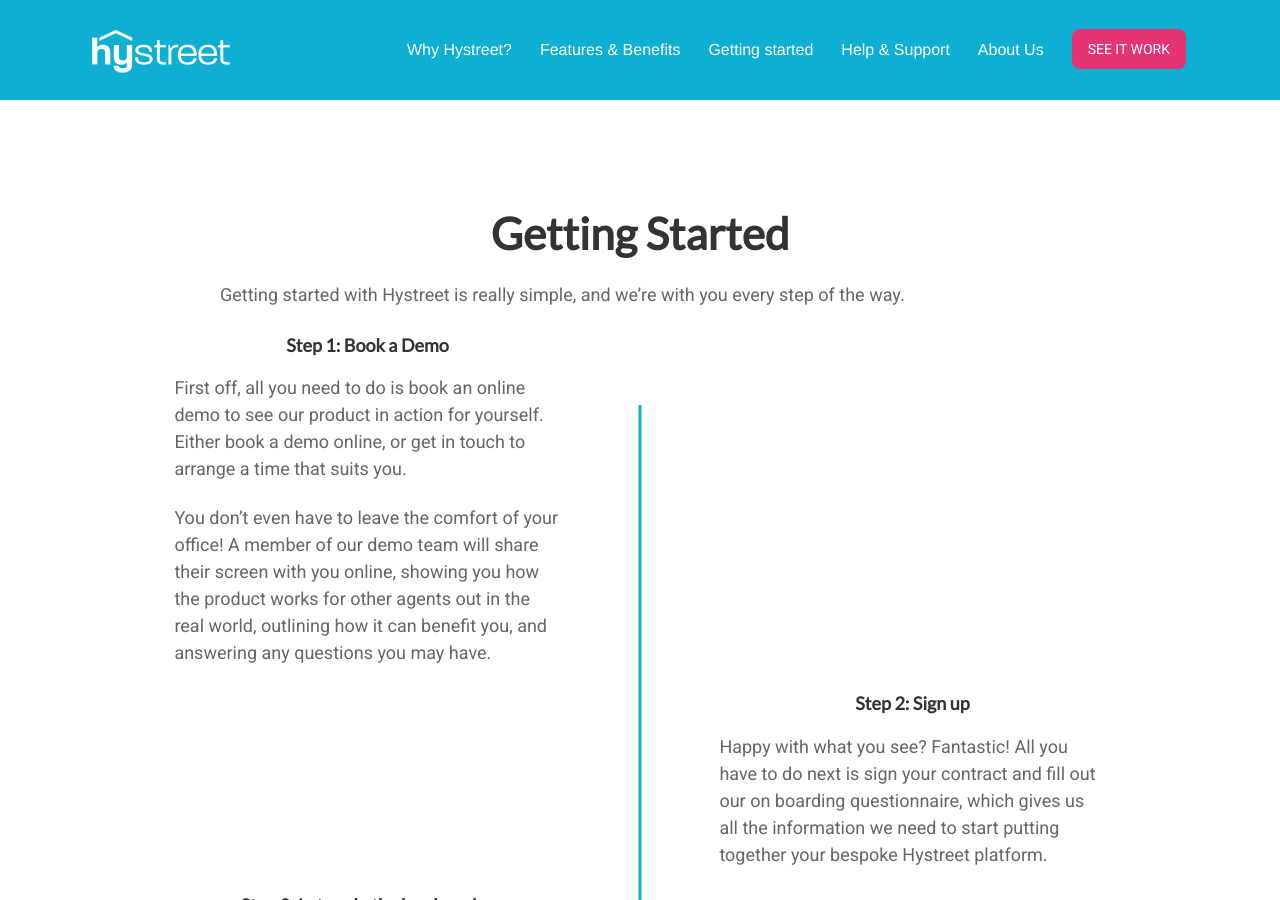
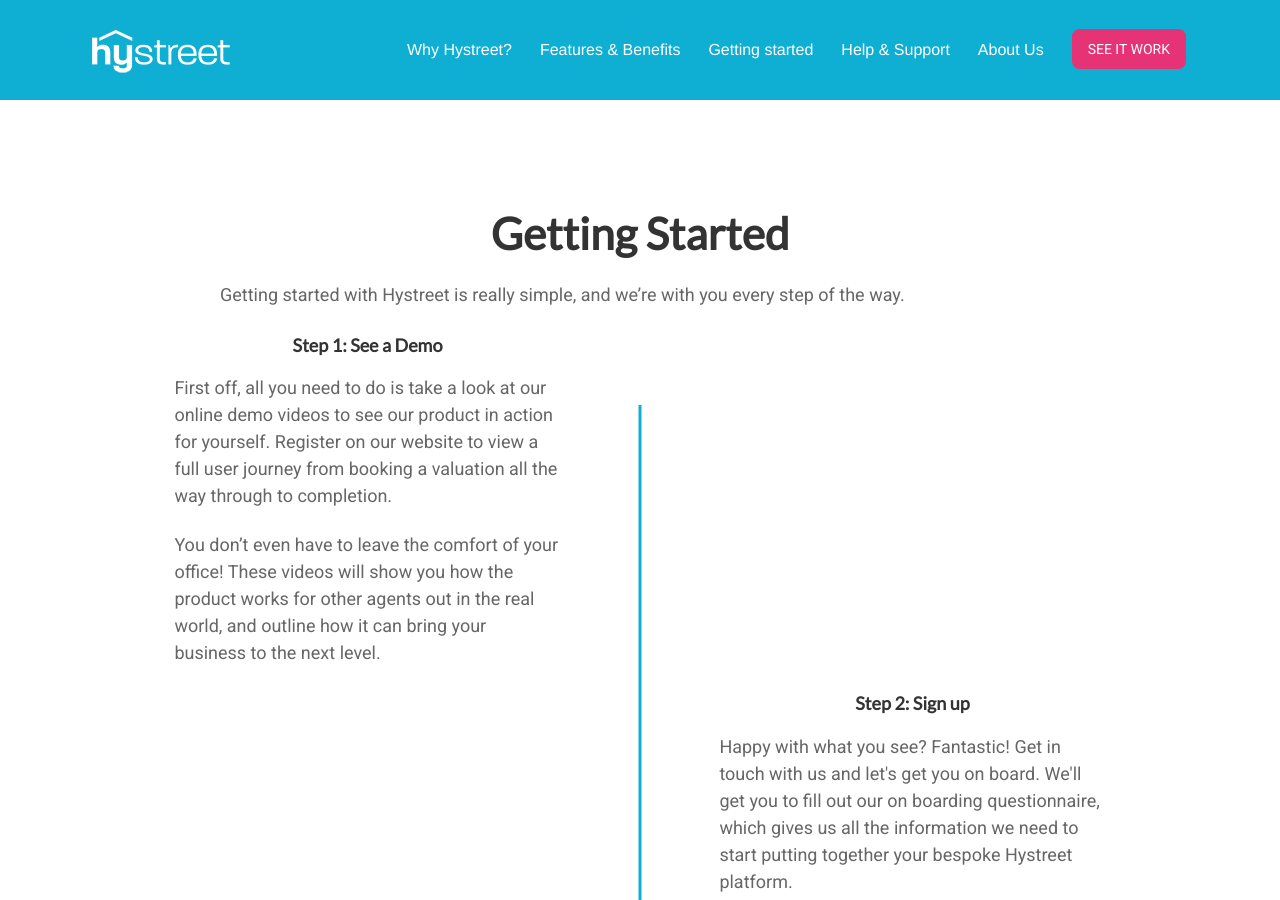
Before and after one commit to hystreet/hystreet.github.io, a Jekyll site: the page built from support/getting-started/index.html, in a window 1280 px wide and 900 px high. Built offline with Jekyll 4.4.1, drawn with Linux system fonts in a browser that asks for light colours; some web fonts are replaced; a script that is not in the unit is left out.

Commit message:
Update index.html

```diff
--- a/support/getting-started/index.html
+++ b/support/getting-started/index.html
@@ -25,15 +25,15 @@
       <span class="getting-started__article">
       <div class="large-12 columns">
       <div class="large-6 columns left">
-      <h3>Step 1: Book a Demo</h3>
-      <p>First off, all you need to do is book an online demo to see our product in action for yourself. Either book a demo online, or get in touch to arrange a time that suits you.</p>
-      <p>You don’t even have to leave the comfort of your office! A member of our demo team will share their screen with you online, showing you how the product works for other agents out in the real world, outlining how it can benefit you, and answering any questions you may have.</p>
+      <h3>Step 1: See a Demo</h3>
+      <p>First off, all you need to do is take a look at our online demo videos to see our product in action for yourself. Register on our website to view a full user journey from booking a valuation all the way through to completion.</p>
+      <p>You don’t even have to leave the comfort of your office! These videos will show you how the product works for other agents out in the real world, and outline how it can bring your business to the next level.</p>
         </div>
         </div>
       <div class="large-12 columns">
       <div class="large-6 columns right">
        <h3>Step 2: Sign up</h3>
-      <p>Happy with what you see? Fantastic! All you have to do next is sign your contract and fill out our on boarding questionnaire, which gives us all the information we need to start putting together your bespoke Hystreet platform.</p>
+      <p>Happy with what you see? Fantastic! Get in touch with us and let's get you on board. We'll get you to fill out our on boarding questionnaire, which gives us all the information we need to start putting together your bespoke Hystreet platform.</p>
         </div>
         </div>
               <div class="large-12 columns">
```
